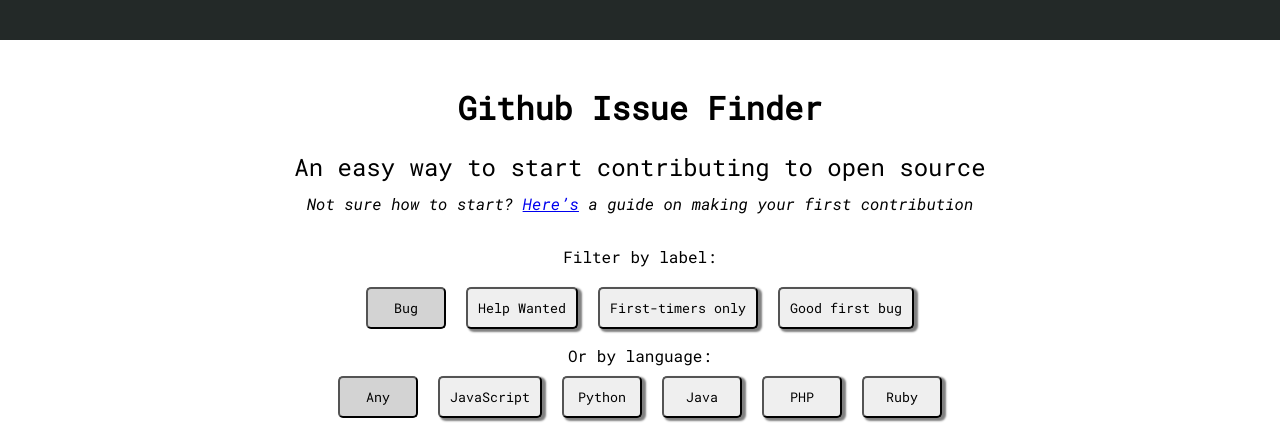
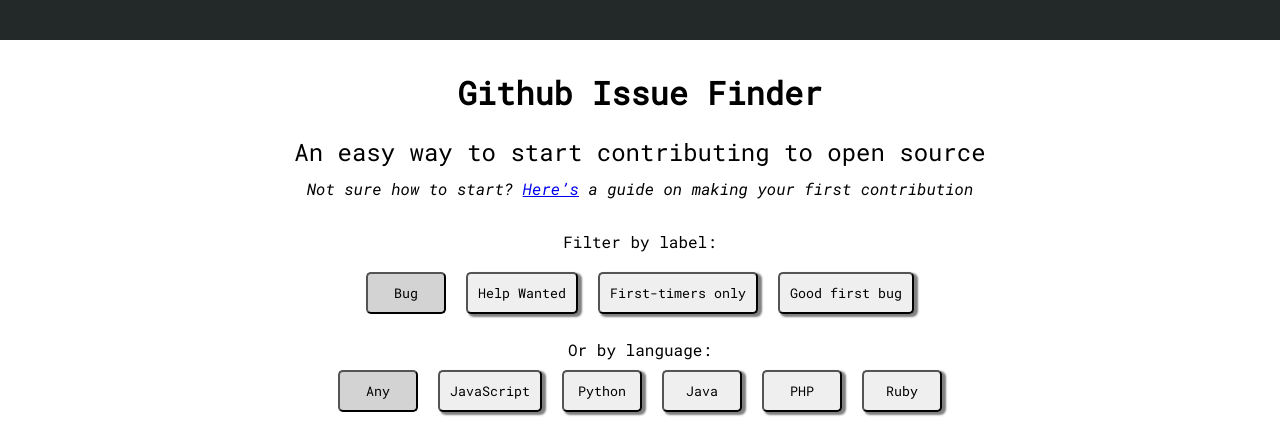
Before and after one commit to rheupler/gityouanissue, a React (Create React App) app: page / in a window 1280 px wide. Shown: the top 423 px of the page. Built offline with nearby package versions, Linux system fonts and the light colour scheme; no server answers.

Commit message:
more ui tweaks

```diff
--- a/src/components/Labels.css
+++ b/src/components/Labels.css
@@ -45,6 +45,10 @@
   display: inline-block;
 }
 
+.lang-header {
+  margin-top: 25px;
+}
+
 .active {
   background-color: lightgray;
   box-shadow: 0px 0px 0px;
--- a/src/components/Labels.js
+++ b/src/components/Labels.js
@@ -10,7 +10,7 @@
       <button onClick={props.handleLabelChange} value="first-timers-only" className="label button">First-timers only</button>
       <button onClick={props.handleLabelChange} value="good-first-bug" className="label button">Good first bug</button>
     </div>
-    <p>Or by language:</p>
+    <p className="lang-header">Or by language:</p>
     <div className="label-language btn-wrapper-lang">
       <button onClick={props.handleLangChange} value="" className="label button active">Any</button>
       <button onClick={props.handleLangChange} value="JavaScript" className="label javascript button">JavaScript</button>
--- a/src/components/Navbar.css
+++ b/src/components/Navbar.css
@@ -1,6 +1,6 @@
 .navbar {
   background-color: inherit;
-  padding-top: 25px;
+  padding-top: 10px;
   margin-top: 40px;
 }
 
--- a/src/components/Results.css
+++ b/src/components/Results.css
@@ -16,6 +16,7 @@
 
 .item-list {
   margin-bottom: 40px;
+  padding-bottom: 40px;
 }
 
 .card-content {
```
